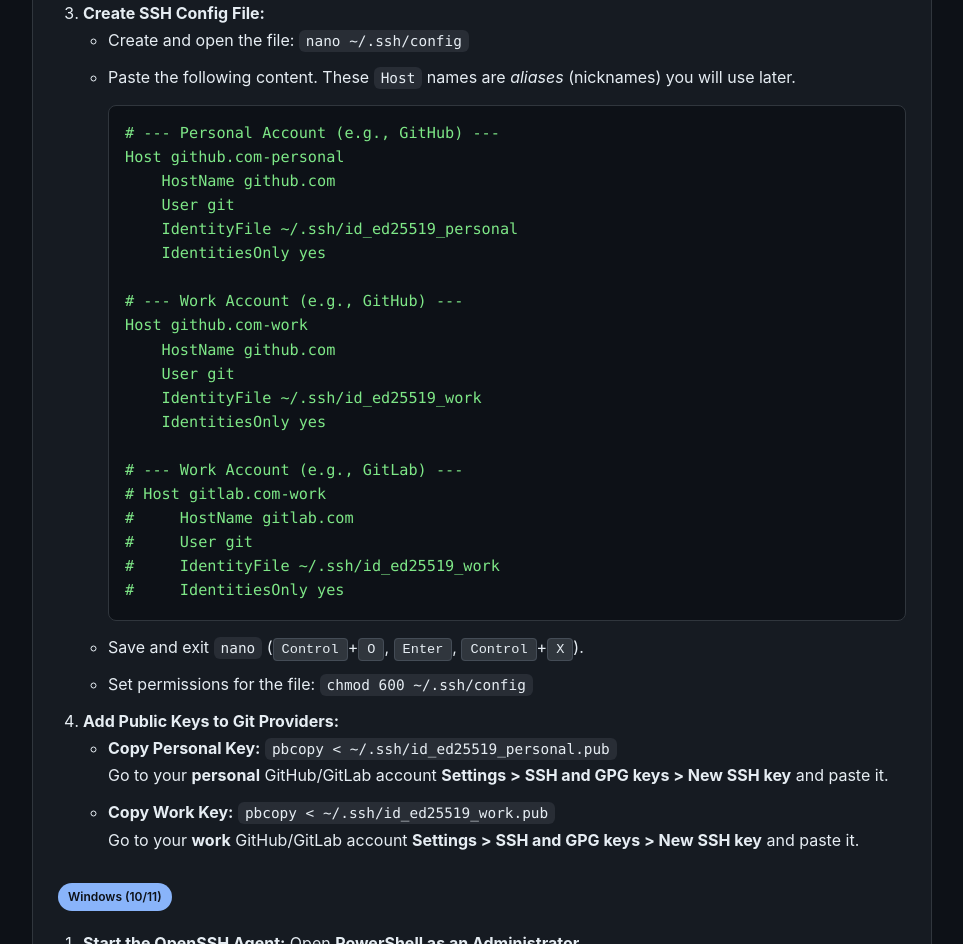
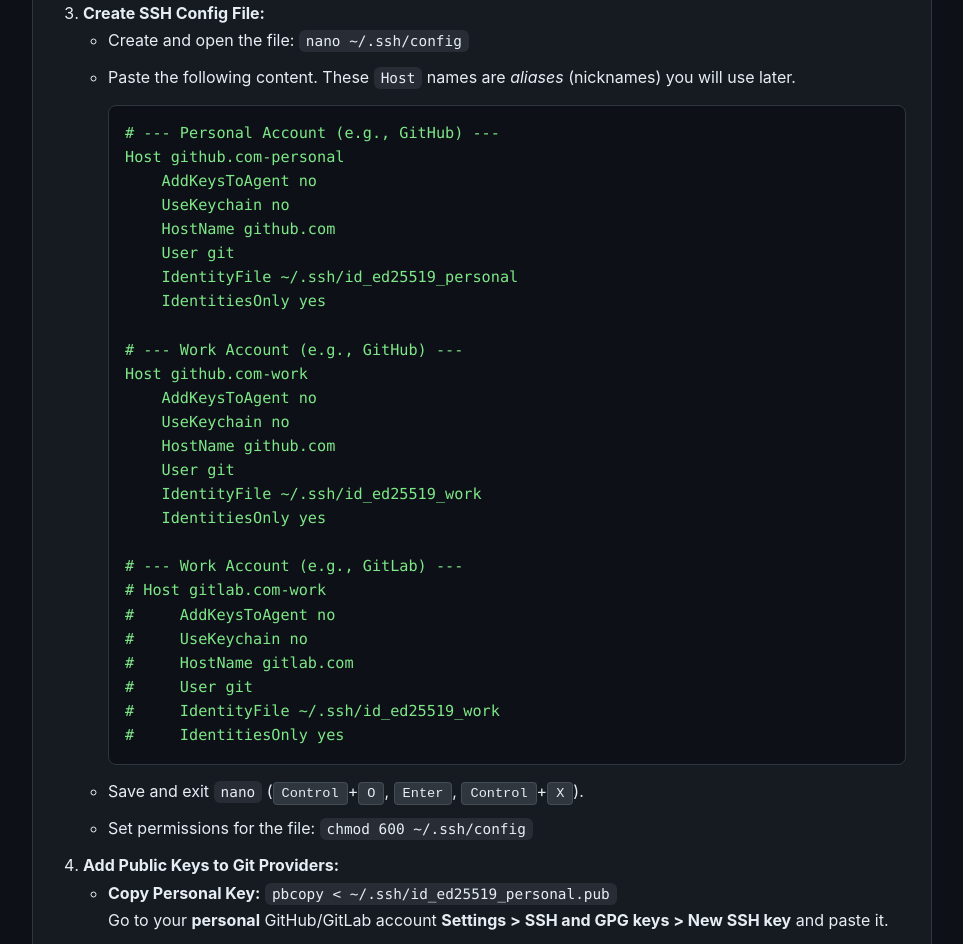
Before and after one commit to SaadShah11/Saad---Tutorials-and-Guides, a plain HTML site: page Git setup/index.html in a window 1280 px wide. Shown: the part 2979-3923 px from the top of the page, without its empty margins (158-1121 px from the left). Drawn offline with Linux system fonts and the light colour scheme.

Commit message:
Updated Git readme

```diff
--- a/Git setup/index.html
+++ b/Git setup/index.html
@@ -324,6 +324,8 @@ ssh-add --apple-use-keychain ~/.ssh/id_ed25519_work</code></pre>
                     <li>Paste the following content. These <code>Host</code> names are <em>aliases</em> (nicknames) you will use later.
 <pre><button class="copy-btn" onclick="copyCode(this)">Copy</button><code># --- Personal Account (e.g., GitHub) ---
 Host github.com-personal
+    AddKeysToAgent no
+    UseKeychain no
     HostName github.com
     User git
     IdentityFile ~/.ssh/id_ed25519_personal
@@ -331,6 +333,8 @@ Host github.com-personal
 
 # --- Work Account (e.g., GitHub) ---
 Host github.com-work
+    AddKeysToAgent no
+    UseKeychain no
     HostName github.com
     User git
     IdentityFile ~/.ssh/id_ed25519_work
@@ -338,6 +342,8 @@ Host github.com-work
 
 # --- Work Account (e.g., GitLab) ---
 # Host gitlab.com-work
+#     AddKeysToAgent no
+#     UseKeychain no
 #     HostName gitlab.com
 #     User git
 #     IdentityFile ~/.ssh/id_ed25519_work
```
